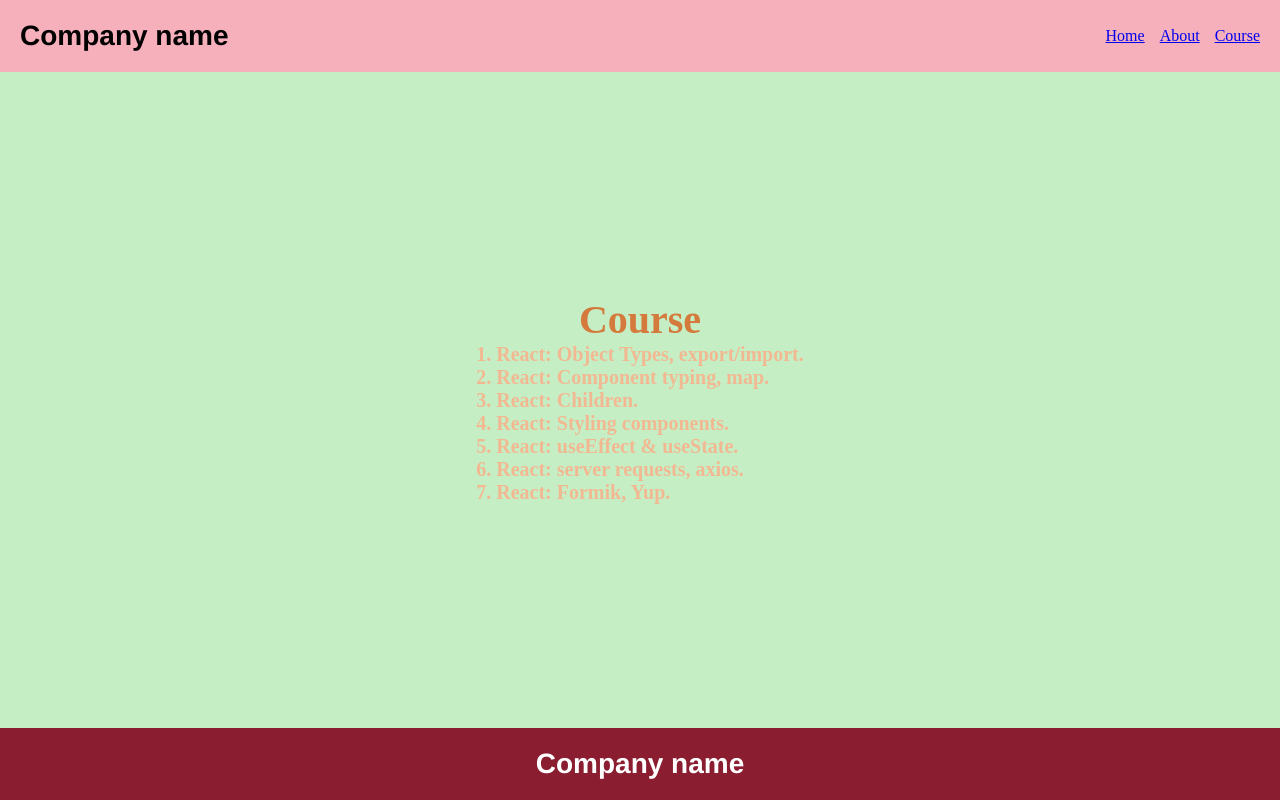
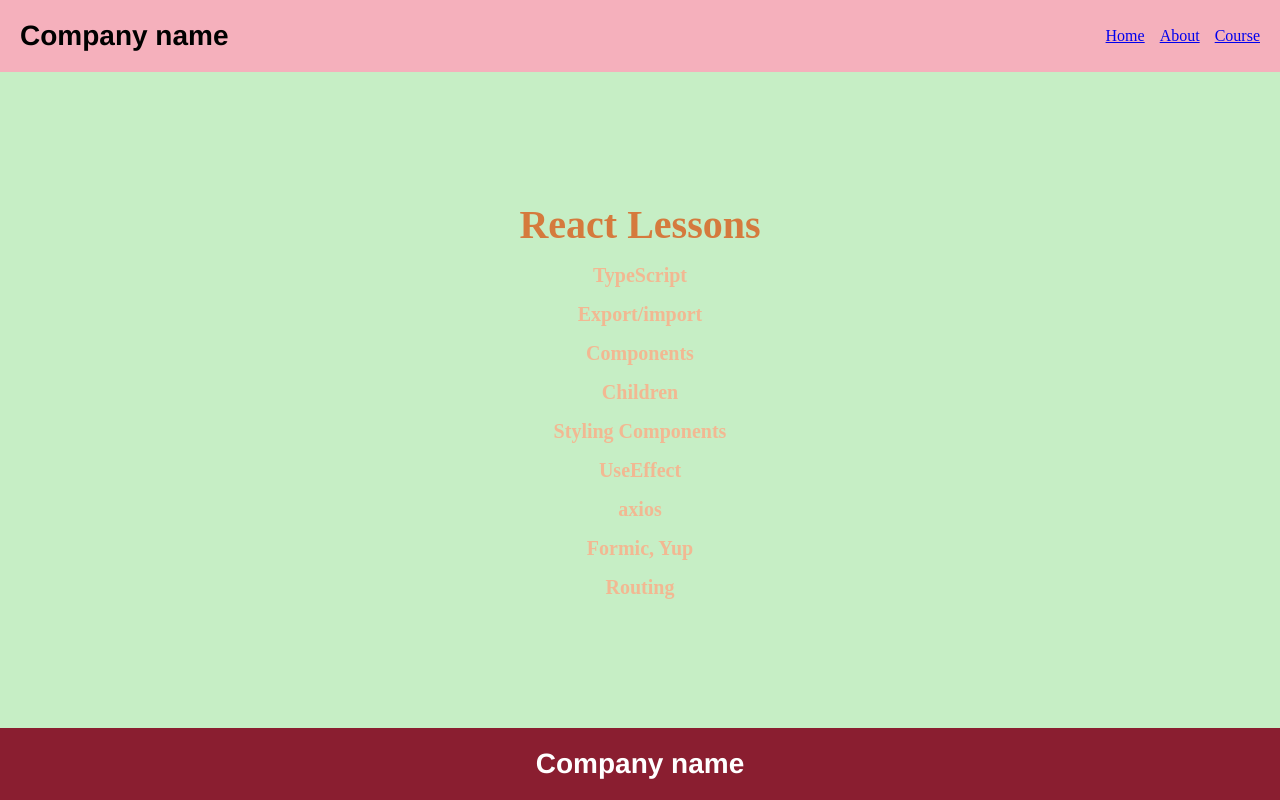
Before and after one commit to OliinykOlha/55_react_ts, a React (Vite) app: page /course in a window 1280 px wide. Built offline with nearby package versions, Linux system fonts and the light colour scheme.

Commit message:
add page Course

```diff
--- a/src/App.tsx
+++ b/src/App.tsx
@@ -4,7 +4,7 @@ import Layout from "./components/Layout/Layout"
 import About from "./pages/About/About"
 import Home from "./pages/Home/Home"
 import GlobalStyles from "./styles/GlobalStyles"
-import Course from './pages/Course/Course';
+
 
 //Lessons imports
 // импорт компонента Lesson06 по умолчанию
@@ -32,6 +32,7 @@ import Course from './pages/Course/Course';
 // import Homework12 from "./homeworks/Homework12/Homework12"
 // import Homework14 from "./homeworks/Homework14/Homework14"
 // import Homework15 from "./homeworks/Homework15/Homework15"
+import Course from './pages/Course/Course';
 
 //Consultations imports
 // import Consultation04 from "./consultations/Consultation04/Consultation04"
--- a/src/pages/Course/Course.tsx
+++ b/src/pages/Course/Course.tsx
@@ -1,18 +1,16 @@
-import { CourseWrapper, Title, Topics } from "./styles";
+import { v4 } from "uuid";
+import { CourseWrapper, Title, ListItem } from "./styles";
+import { lessonsData } from "./data";
+
 
 function Course () {
+    const lessons = lessonsData.map((lesson:string)=>{
+        return <ListItem key={v4()}>{lesson}</ListItem>
+    })
     return (
     <CourseWrapper>
-        <Title>Course</Title>
-        <Topics>
-           {`1. React: Object Types, export/import.
-            2. React: Сomponent typing, map.
-            3. React: Children.
-            4. React: Styling components.
-            5. React: useEffect & useState.
-            6. React: server requests, axios.
-            7. React: Formik, Yup.`}
-        </Topics>
+        <Title>React Lessons</Title>
+        {lessons}
     </CourseWrapper>
     )
 }
--- /dev/null
+++ b/src/pages/Course/data.ts
@@ -0,0 +1,11 @@
+export const lessonsData: string[] = [
+    'TypeScript',
+    'Export/import',
+    'Components',
+    'Children',
+    'Styling Components',
+    'UseEffect',
+    'axios',
+    'Formic, Yup',
+    'Routing'
+]
--- a/src/pages/Course/styles.ts
+++ b/src/pages/Course/styles.ts
@@ -5,6 +5,7 @@ display: flex;
 flex-direction: column;
 align-items: center;
 justify-content: center;
+gap: 16px;
 flex: 1;
 padding: 60px;
 background-color: #c6eec5;;
@@ -14,8 +15,7 @@ font-size: 40px;
 color: rgb(213, 122, 61);
 font-weight: bold;
 `;
-export const Topics = styled.div`
-white-space: pre-line;
+export const ListItem = styled.div`
 font-size: 20px;
 color: rgb(242, 184, 146);
 font-weight: bold;
```
